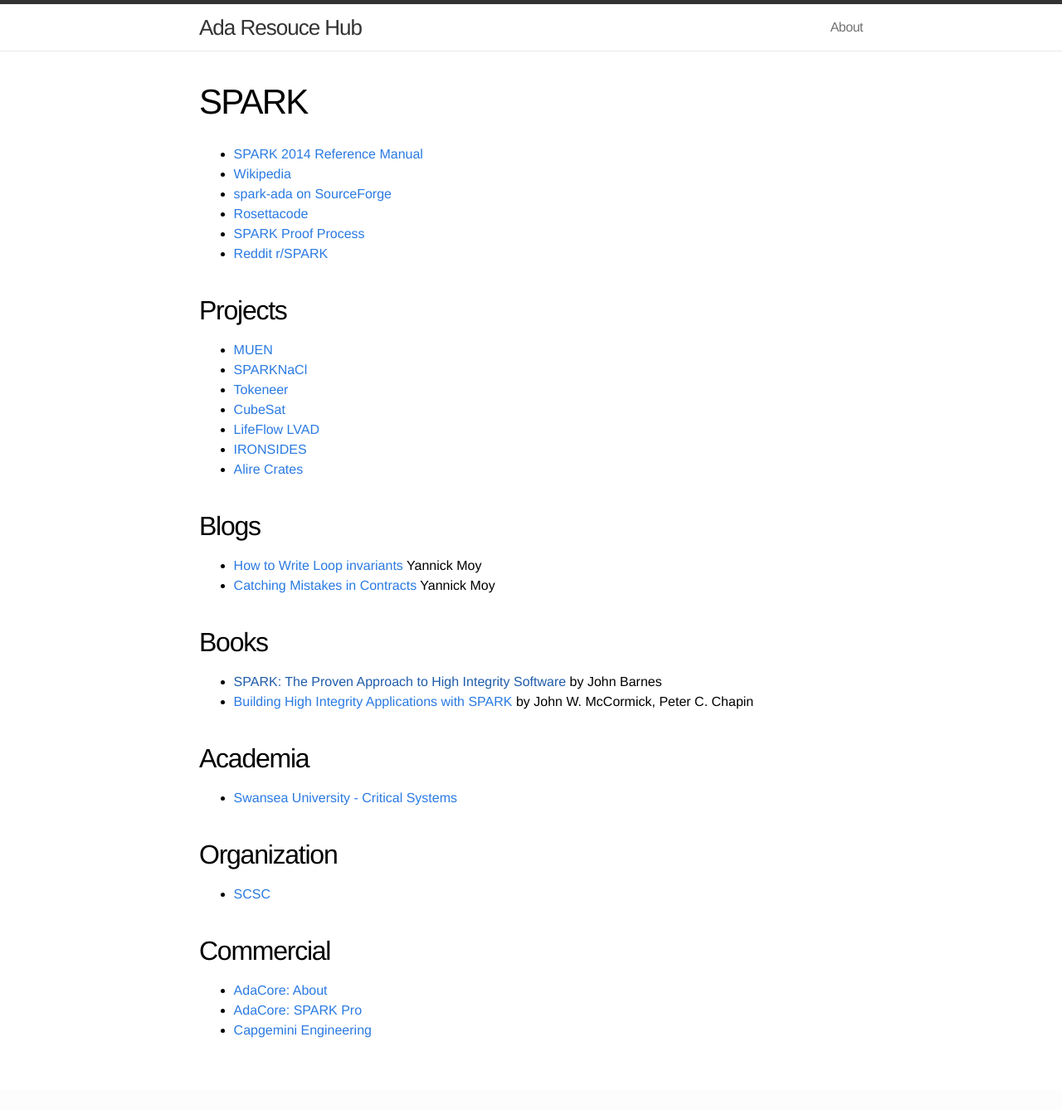
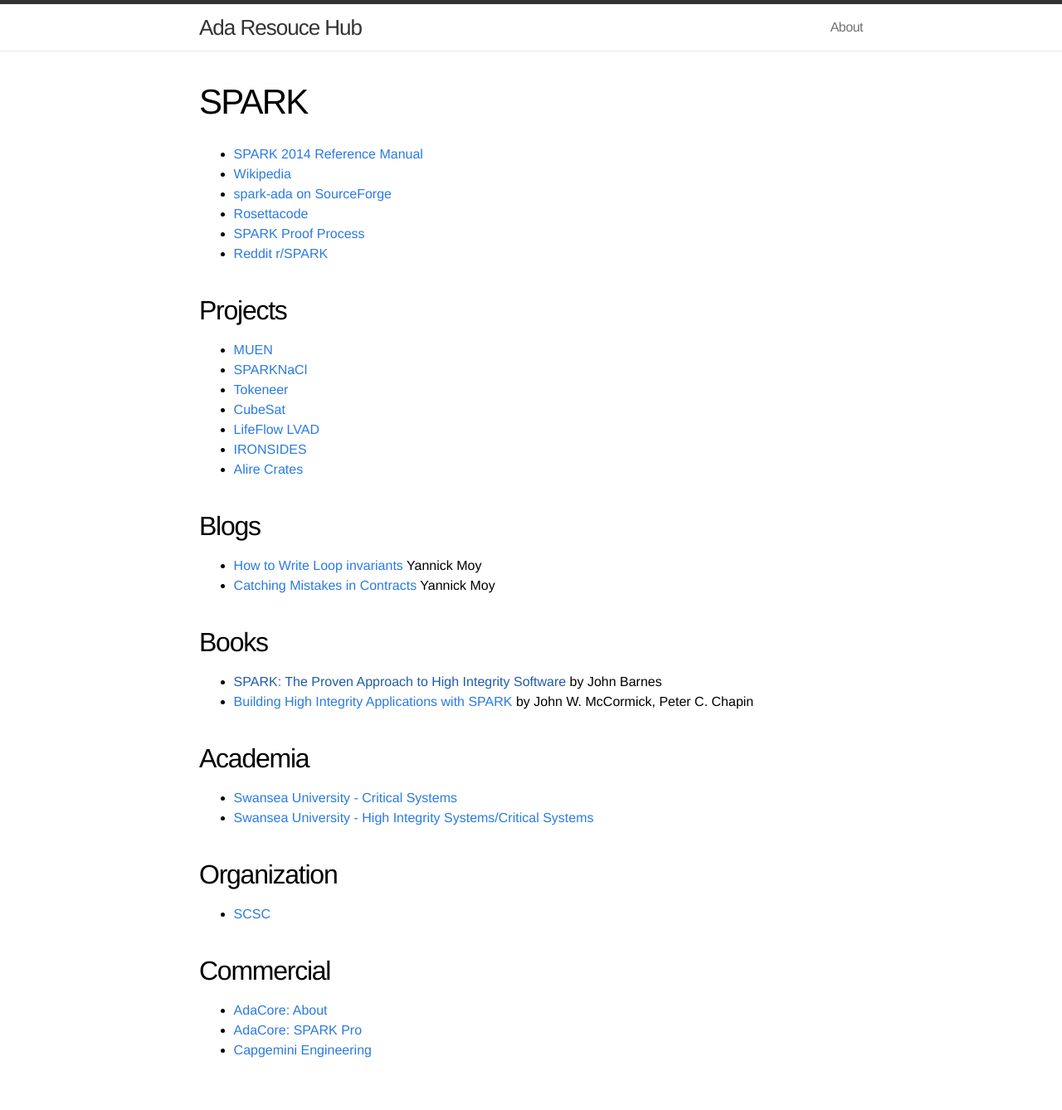
Before and after one commit to quornings/quornings.github.io, a Jekyll site: the page built from ada/spark.md, in a window 1280 px wide. Shown: the whole page at 83% size. Built offline with Jekyll 4.4.1, drawn with Linux system fonts in a browser that asks for light colours; before the commit the page ends 1314 px from its top, so only the background shows below that.

Commit message:
add High Integrity

```diff
--- a/ada/spark.md
+++ b/ada/spark.md
@@ -35,6 +35,7 @@ by John W. McCormick, Peter C. Chapin
 ## Academia
 
 - [Swansea University - Critical Systems](https://cs.swan.ac.uk/~csetzer/lectures/critsys/current/SPARK_Ada/index.html)
+- [Swansea University - High Integrity Systems/Critical Systems](https://cs.swan.ac.uk/~csetzer/lectures/critsys/current/index.html)
 
 ## Organization
 
```
